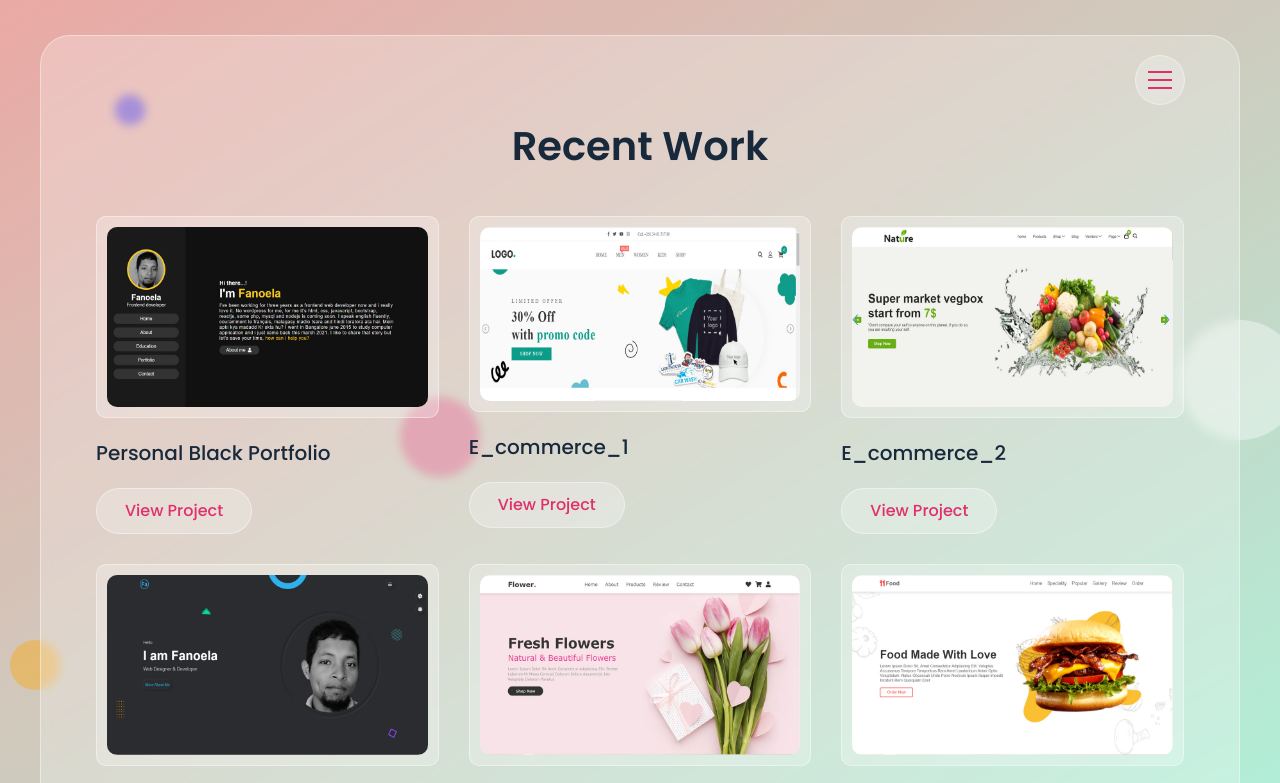
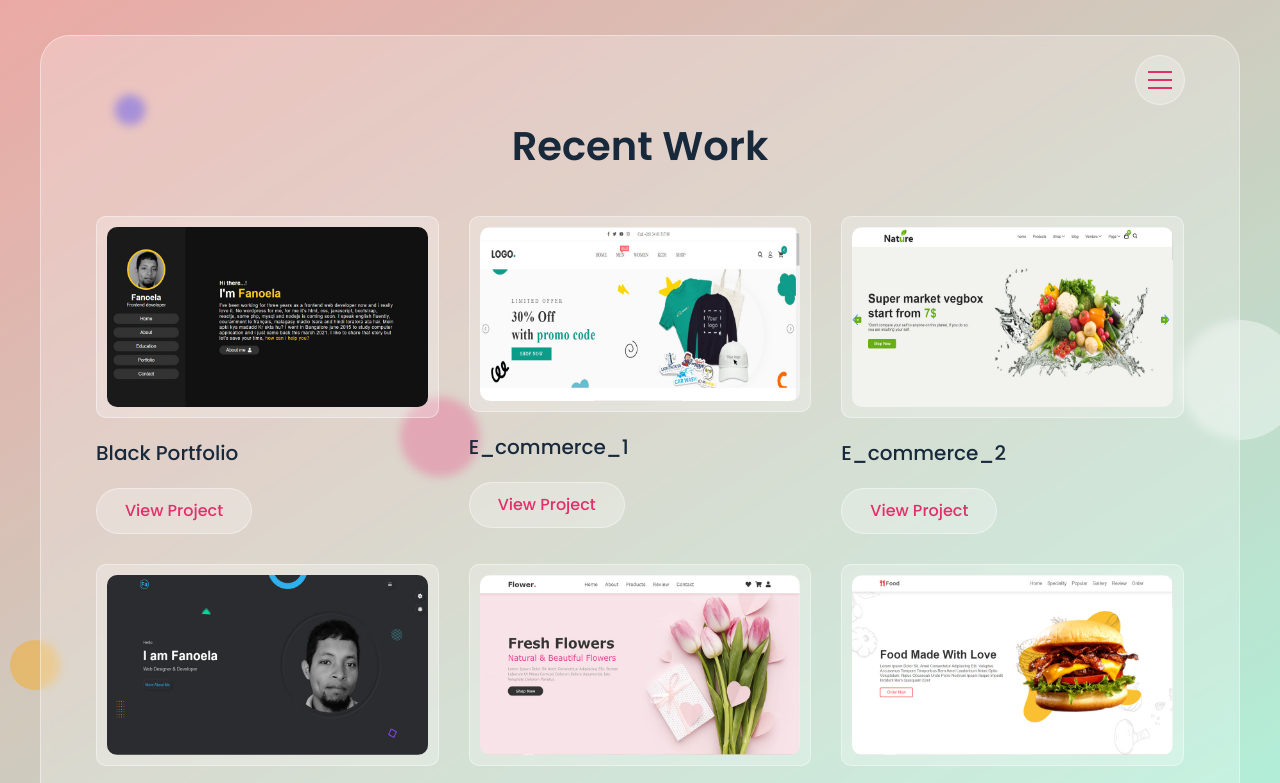
Before and after one commit to fanoelamanohisoa/glassmorphism-portfolio, a plain HTML site: page index.html in a window 1280 px wide. Both pictures are taken after a click on the link "Portfolio". Shown: the top 783 px of the page. Drawn offline with Linux system fonts and the light colour scheme.

Commit message:
Update index.html

```diff
--- a/index.html
+++ b/index.html
@@ -176,7 +176,7 @@
             <div class="portfolio-item-thumbnail">
               <img src="img/portfolio/img1PNG.jpg" alt="portfolio item thumb">
             </div>
-            <h3 class="portfolio-item-title">Personal Black Portfolio</h3>
+            <h3 class="portfolio-item-title">Black Portfolio</h3>
             <button type="button" class="btn view-project-btn">View project</button>
             <div class="portfolio-item-details">
               <div class="description">
@@ -189,7 +189,7 @@
                   <li>Created - <span>4 Sep 2020</span></li>
                   <li>Technologies used - <span>Html, Css</span></li>
                   <li>Role - <span>Frontend</span></li>
-                  <li>View Online - <span><a href="#" target="_blank">www.domain.com</a></span></li>
+                  <li>View Online - <span><a href="https://fa-black-portfolio.netlify.app/" target="_blank">Black portfolio</a></span></li>
                 </ul>
               </div>
             </div>
```
